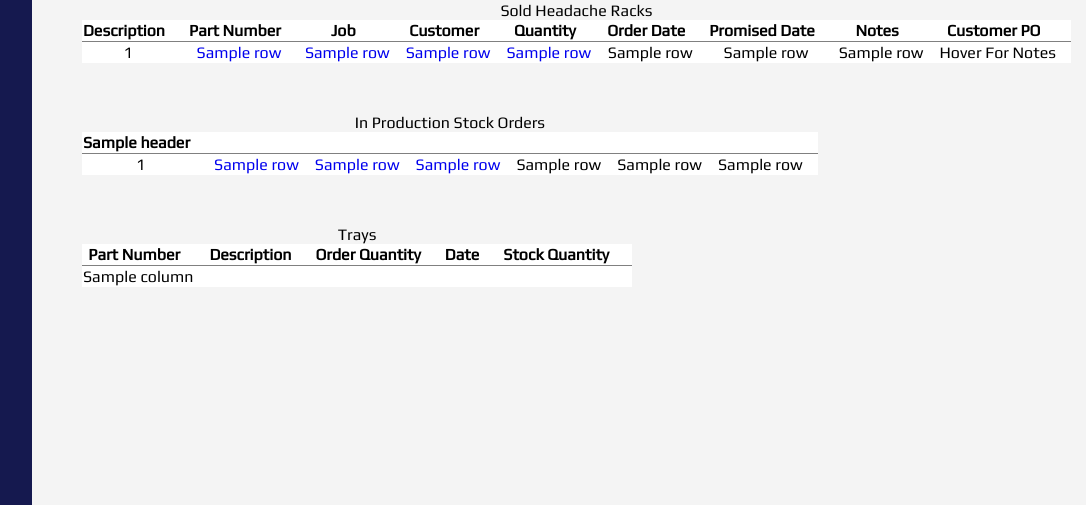
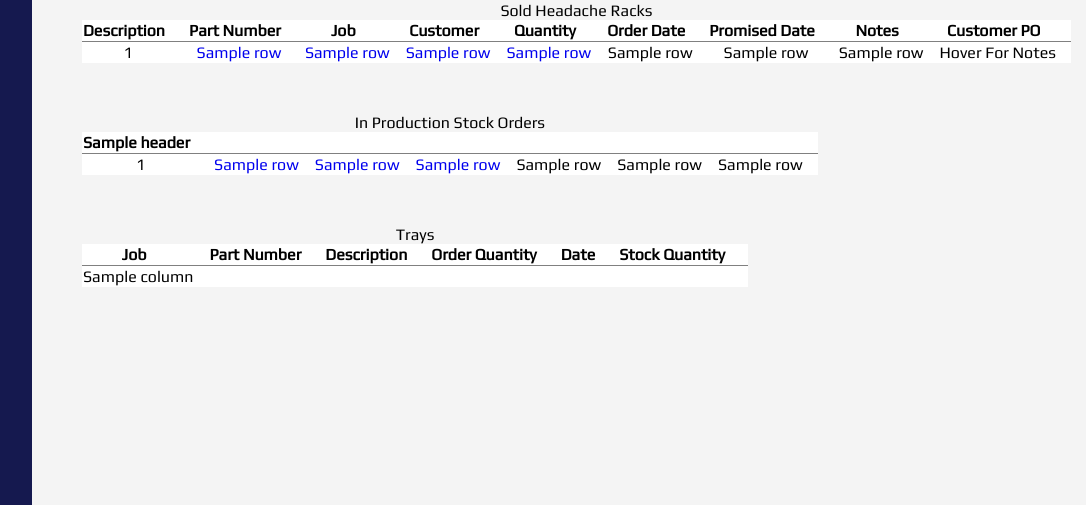
Before and after one commit to colin-iconic/solid-bassoon, a Flask app: template templates/rackinventory.html in a window 1280 px wide; the page is wider, and only the part inside the window is pictured. Shown: the part 186-691 px from the top of that part, without its empty margins (68-1154 px from the left). Run offline with Flask 2, Linux system fonts and the light colour scheme; the template is opened without the code that fills it: most values are stand-ins (such as "Sample title", 1, 10 or a date in 2020); some libraries are stand-ins or nearby versions.

Commit message:
Fix tray table header

```diff
--- a/templates/rackinventory.html
+++ b/templates/rackinventory.html
@@ -87,7 +87,7 @@
 				<caption>Trays</caption>
 				<thead>
 					<thead>
-					{% for header in ['Part Number','Description','Order Quantity', 'Date', 'Stock Quantity'] %}
+					{% for header in ['Job', 'Part Number', 'Description', 'Order Quantity', 'Date', 'Stock Quantity'] %}
 						<th>{{header}}</th>
 					{% endfor %}
 					</thead>
```
